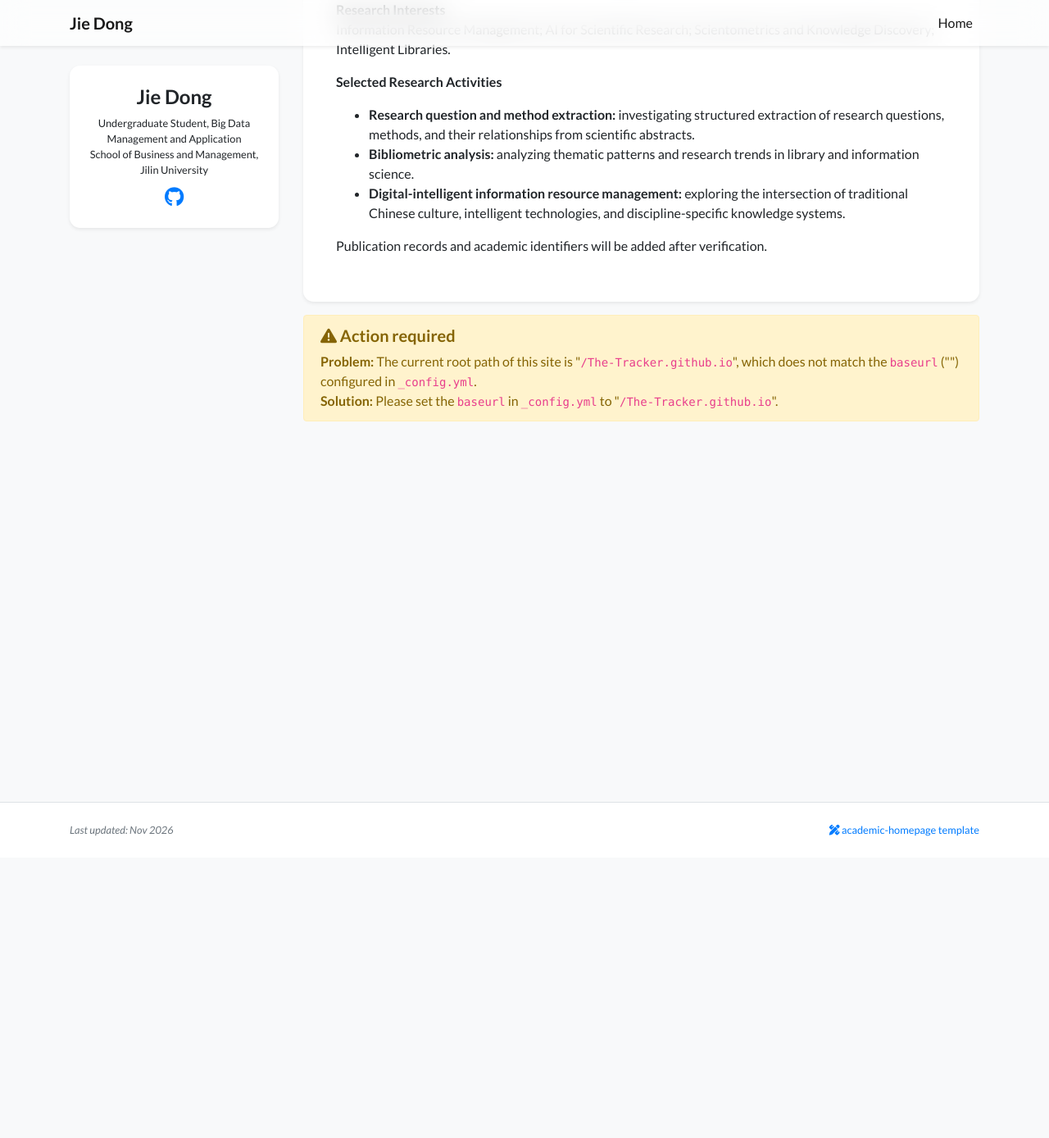
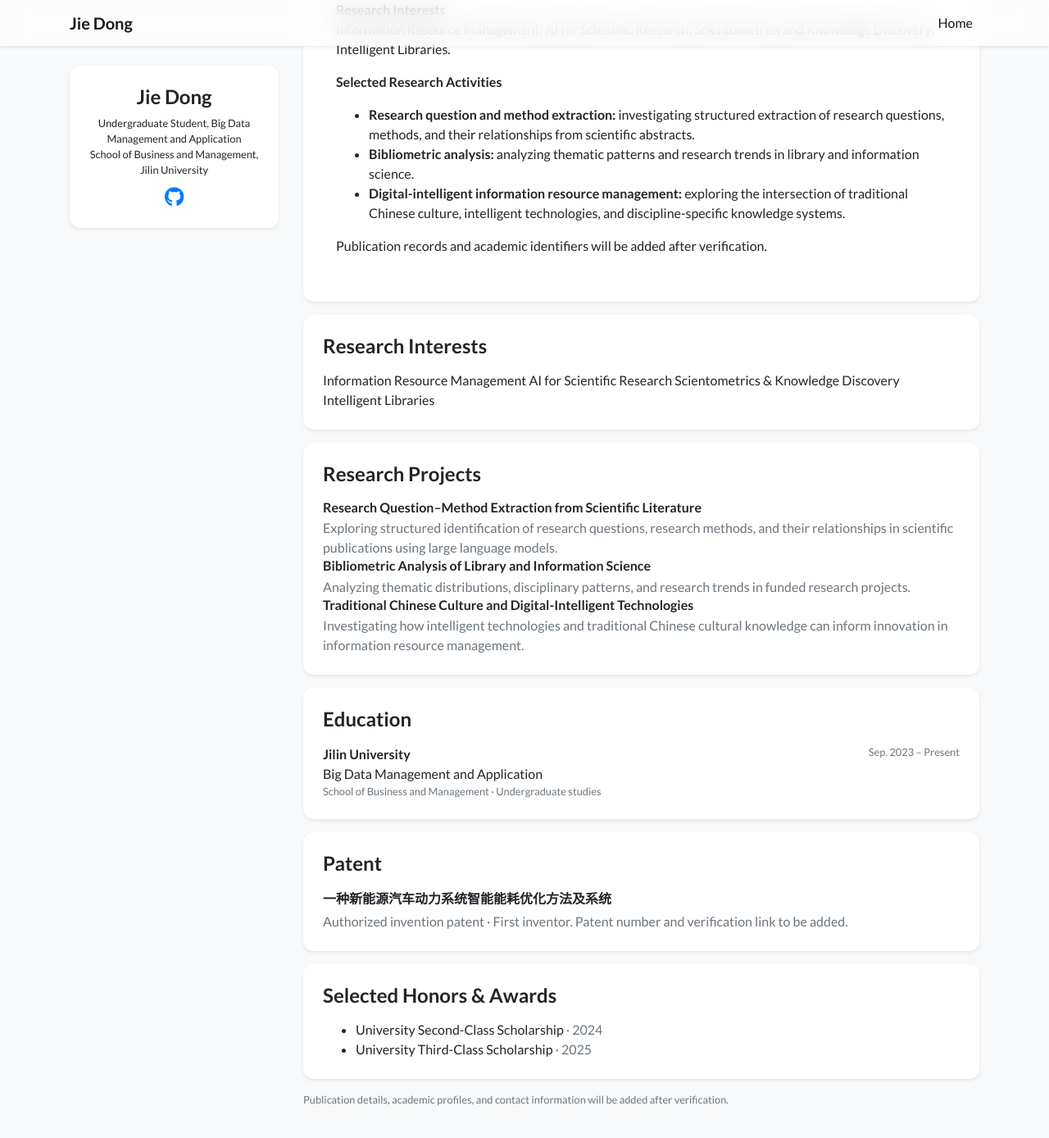
Before and after one commit to The-Tracker/The-Tracker.github.io, a Jekyll site: the page built from index.html, in a window 1280 px wide and 1400 px high, scrolled down 354 px. Shown: the top 1388 px of the window at 82% size. Built offline with Jekyll 4.4.1, drawn with Linux system fonts in a browser that asks for light colours; nearby versions of some CDN libraries; a style sheet for code colours, icons or effects is not loaded.

Commit message:
Refine academic homepage: index.html

```diff
--- a/index.html
+++ b/index.html
@@ -1,39 +1,78 @@
 ---
 layout: default
-title : Homepage
+title: Academic Homepage
 navbar_title: Home
 ---
 
-<div class="row">
-    <div class="col-lg-3 col-md-4">
-        {% include widgets/profile_card_mini.html %}
-    </div>
-    <div class="col-lg-9 col-md-8">
+<div class="row academic-home">
+  <aside class="col-lg-3 col-md-4 mb-3 mb-md-0">
+    {% include widgets/profile_card_mini.html %}
+  </aside>
+  <div class="col-lg-9 col-md-8">
+    {% include widgets/profile_card_bio_only.html %}
 
-        {% include widgets/profile_card_bio_only.html %}
+    <section class="card border-0 shadow-sm bg-white mt-3" id="research">
+      <div class="card-body p-4">
+        <h2 class="h4 mb-3">Research Interests</h2>
+        <div class="research-tags">
+          <span>Information Resource Management</span>
+          <span>AI for Scientific Research</span>
+          <span>Scientometrics &amp; Knowledge Discovery</span>
+          <span>Intelligent Libraries</span>
+        </div>
+      </div>
+    </section>
 
-        <!-- Debugging widgets -->
-        {% include widgets/debug_repo_name.html %}
-        {% include widgets/debug_url.html %}
+    <section class="card border-0 shadow-sm bg-white mt-3" id="projects">
+      <div class="card-body p-4">
+        <h2 class="h4 mb-3">Research Projects</h2>
+        <div class="research-entry">
+          <h3 class="h6 mb-1">Research Question–Method Extraction from Scientific Literature</h3>
+          <p class="mb-0 text-muted">Exploring structured identification of research questions, research methods, and their relationships in scientific publications using large language models.</p>
+        </div>
+        <div class="research-entry">
+          <h3 class="h6 mb-1">Bibliometric Analysis of Library and Information Science</h3>
+          <p class="mb-0 text-muted">Analyzing thematic distributions, disciplinary patterns, and research trends in funded research projects.</p>
+        </div>
+        <div class="research-entry">
+          <h3 class="h6 mb-1">Traditional Chinese Culture and Digital-Intelligent Technologies</h3>
+          <p class="mb-0 text-muted">Investigating how intelligent technologies and traditional Chinese cultural knowledge can inform innovation in information resource management.</p>
+        </div>
+      </div>
+    </section>
 
-        {% if site.data.display.homepage.show_experience %}
-            {% include widgets/experience_card.html %}
-        {% endif %}
+    <section class="card border-0 shadow-sm bg-white mt-3" id="education">
+      <div class="card-body p-4">
+        <h2 class="h4 mb-3">Education</h2>
+        <div class="d-flex flex-column flex-sm-row justify-content-between">
+          <div>
+            <strong>Jilin University</strong>
+            <div>Big Data Management and Application</div>
+            <div class="text-muted small">School of Business and Management · Undergraduate studies</div>
+          </div>
+          <div class="text-muted small mt-1 mt-sm-0">Sep. 2023 – Present</div>
+        </div>
+      </div>
+    </section>
 
-        {% if site.data.display.homepage.show_news %}
-        {% assign count_news = site.news | size %}
-        {% if count_news > 0 %}
-        {% include widgets/news_card.html limit=site.data.display.homepage.num_news %}
-        {% endif %}
-        {% endif %}
+    <section class="card border-0 shadow-sm bg-white mt-3" id="patents">
+      <div class="card-body p-4">
+        <h2 class="h4 mb-3">Patent</h2>
+        <p class="mb-1"><strong>一种新能源汽车动力系统智能能耗优化方法及系统</strong></p>
+        <p class="text-muted mb-0">Authorized invention patent · First inventor. Patent number and verification link to be added.</p>
+      </div>
+    </section>
 
-        {% if site.data.display.homepage.show_selected_publications %}
-        {% assign pubs = site.publications | sort: "date" | reverse | where: "selected", true %}
-        {%
-        include widgets/publication_card.html
-        publications=pubs
-        title='<i class="fas fa-star"></i> Selected Publications'
-        %}
-        {% endif %}
-    </div>
+    <section class="card border-0 shadow-sm bg-white mt-3" id="honors">
+      <div class="card-body p-4">
+        <h2 class="h4 mb-3">Selected Honors &amp; Awards</h2>
+        <ul class="mb-0 honors-list">
+          <li>University Second-Class Scholarship <span class="text-muted">· 2024</span></li>
+          <li>University Third-Class Scholarship <span class="text-muted">· 2025</span></li>
+        </ul>
+      </div>
+    </section>
+
+    <p class="small text-muted mt-3 mb-0">Publication details, academic profiles, and contact information will be added after verification.</p>
+  </div>
 </div>
```
